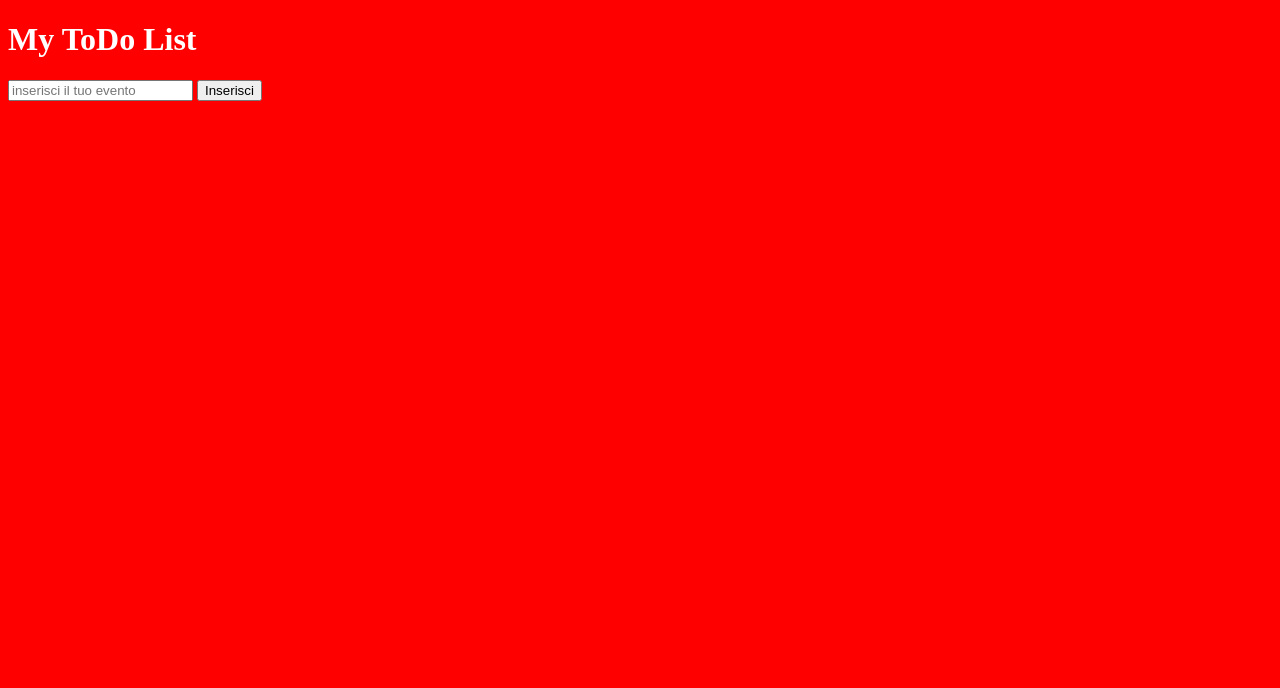
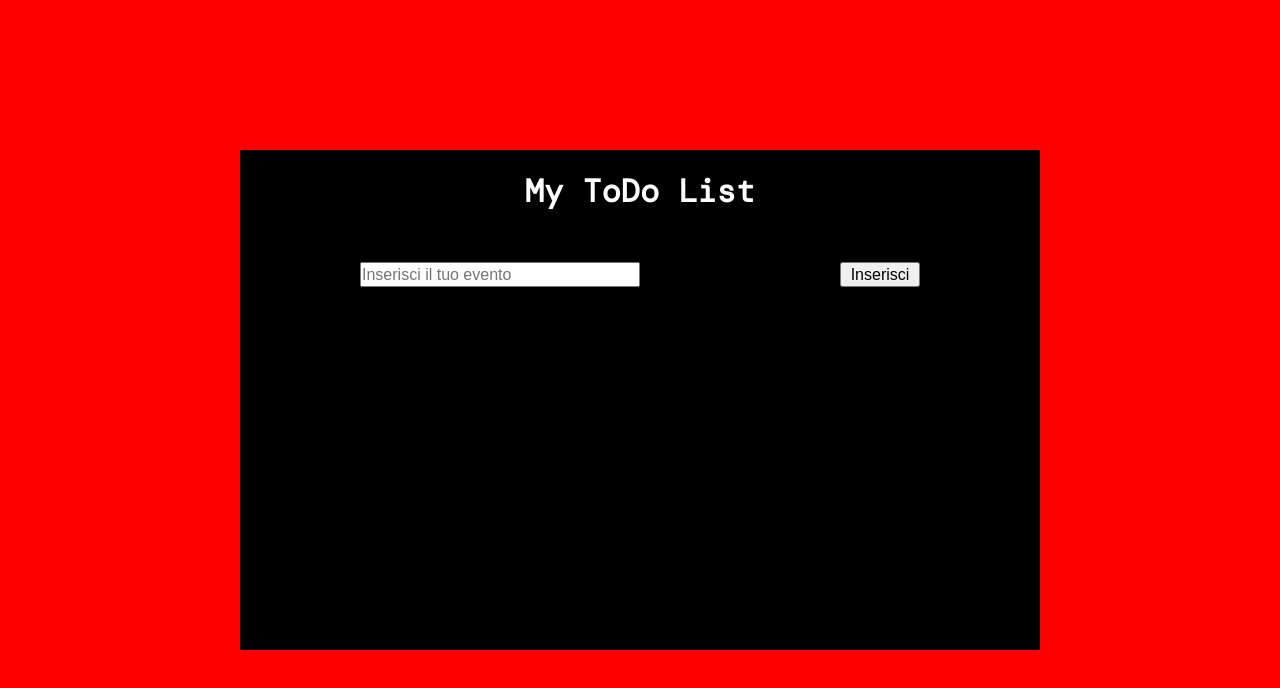
Before and after one commit to CarmineVitale/rest-todoolean, a plain HTML site: page index.html in a window 1280 px wide. Both pictures are taken after a click on the button "Inserisci". Drawn offline with nearby package versions, Linux system fonts and the light colour scheme; no server answers.

Commit message:
Aggiunte funzioni e stile css

```diff
--- a/css/style.css
+++ b/css/style.css
@@ -1,4 +1,64 @@
+* {
+    box-sizing: border-box;
+    padding: 0;
+    margin: 0;
+}
 body {
+    height: 100vh;
     background: red;
     color: white;
+    font-family: 'DM Mono', monospace;
+    display: flex;
+    justify-content: center;
+    align-items: center;
 }
+/* Utility */
+.margine {
+    margin-top: 50px;
+}
+
+.app {
+    width: 800px;
+    height: 500px;
+    background-color: black;
+    text-align: center;
+    padding: 20px;
+    overflow-y: auto;
+}
+.input {
+    width: 280px;
+    height: 25px;
+    font-size: 16px;
+}
+.button {
+    width: 80px;
+    height: 25px;
+    cursor: pointer;
+    font-size: 16px;
+}
+.button:hover {
+    background-color: yellow
+}
+.inserimento {
+    display: flex;
+    align-items: center;
+    justify-content: space-around;
+}
+
+.lista li {
+    list-style: none;
+    width: 500px;
+    margin: 0 auto;
+    display: flex;
+    justify-content: space-between;
+    align-items: center;
+    margin-bottom: 10px;
+    padding-bottom: 3px;
+    border-bottom: 1px solid white;
+}
+i.far {
+    color: grey;
+}
+i.far:hover {
+    color: red;
+}
--- a/index.html
+++ b/index.html
@@ -4,6 +4,7 @@
     <meta charset="UTF-8">
     <meta name="viewport" content="width=device-width, initial-scale=1.0">
     <title>ToDo list</title>
+    <link href="https://fonts.googleapis.com/css2?family=DM+Mono&display=swap" rel="stylesheet">
     <!-- FontAwesome -->
     <link rel='stylesheet' href='https://cdnjs.cloudflare.com/ajax/libs/font-awesome/5.13.0/css/all.min.css'/>
     <link rel="stylesheet" href="css/style.css">
@@ -11,10 +12,12 @@
 <body>
     <div class="app">
         <header><h1>My ToDo List</h1></header>
-        <main>
-            <input class="input" type="text" placeholder="inserisci il tuo evento">
-            <button class="button">Inserisci</button>
-            <ul class="lista">
+        <main class="margine">
+            <div class="inserimento">
+                <input class="input" type="text" placeholder="Inserisci il tuo evento">
+                <button class="button">Inserisci</button>
+            </div>
+            <ul class="lista margine">
 
             </ul>
         </main>
@@ -23,7 +26,9 @@
     <!-- Template handlebars -->
     <script id="entry-template" type="text/x-handlebars-template">
         <li>
-            {{testo}}
+            <span class="testo">
+                {{testo}}
+            </span>
             <span class="delete" data-id="{{id}}"><i class="far fa-window-close"></i></span>
         </li>
     </script>
--- a/js/main.js
+++ b/js/main.js
@@ -10,49 +10,22 @@ $(document).ready(function () {
     print(apiUrl, template);
 
     btn.click(function() {
-        var newTodo = input.val();
-        $.ajax({
-            url: apiUrl,
-            method: 'POST',
-            data: {
-                text: newTodo,
-            },
-            success: function() {
-                print(apiUrl, template);
-            },
-            error: function() {
-                alert('errore durante l0inserimento del nuovo todo item')
-            }
-        }) //fine chiamata ajax
+        creaTodo(apiUrl, template, input)
     }); //fine btn.click()
+    input.keyup(function(e) {
+        if (e.which == 13) {
+            creaTodo(apiUrl, template, input)
+        }
+    });
 
     $('body').on('click', '.delete', function() {
-        var item = $(this).data('id');
-
-        $.ajax({
-            url: apiUrl + '/' + item,
-            method: 'DELETE',
-            success: function() {
-                print(apiUrl, template);
-            },
-            error: function() {
-                alert("Errore durante l'eliminazione di un todo item")
-            }
-
-        }); //fine chiamata ajax
-
+        rimuoviTodo($(this), apiUrl,template);
     }); //fine click su span.delete
-
-
-
-
-
-
-
 
 }); //<-- End ready
 
 //Funzioni
+//STampa i todo
 function print(apiUrl, template) {
     $('.lista').html('');
 
@@ -76,3 +49,39 @@ function print(apiUrl, template) {
         }
     }); // Fine ajax
 } //Fine funzione print
+
+//crea i todo
+function creaTodo(apiUrl, template, input) {
+    var newTodo = input.val();
+    $.ajax({
+        url: apiUrl,
+        method: 'POST',
+        data: {
+            text: newTodo,
+        },
+        success: function() {
+            print(apiUrl, template);
+
+        },
+        error: function() {
+            alert('errore durante l0inserimento del nuovo todo item')
+        }
+    }) //fine chiamata ajax
+    input.val('');
+} //Fine funzione crea todo
+
+//rimuovi todo
+function rimuoviTodo( self , apiUrl,template) {
+    var item = self.data('id');
+
+    $.ajax({
+        url: apiUrl + '/' + item,
+        method: 'DELETE',
+        success: function() {
+            print(apiUrl, template);
+        },
+        error: function() {
+            alert("Errore durante l'eliminazione di un todo item")
+        }
+    }); //fine chiamata ajax
+ } // fine funzione rimuovi todo
```
